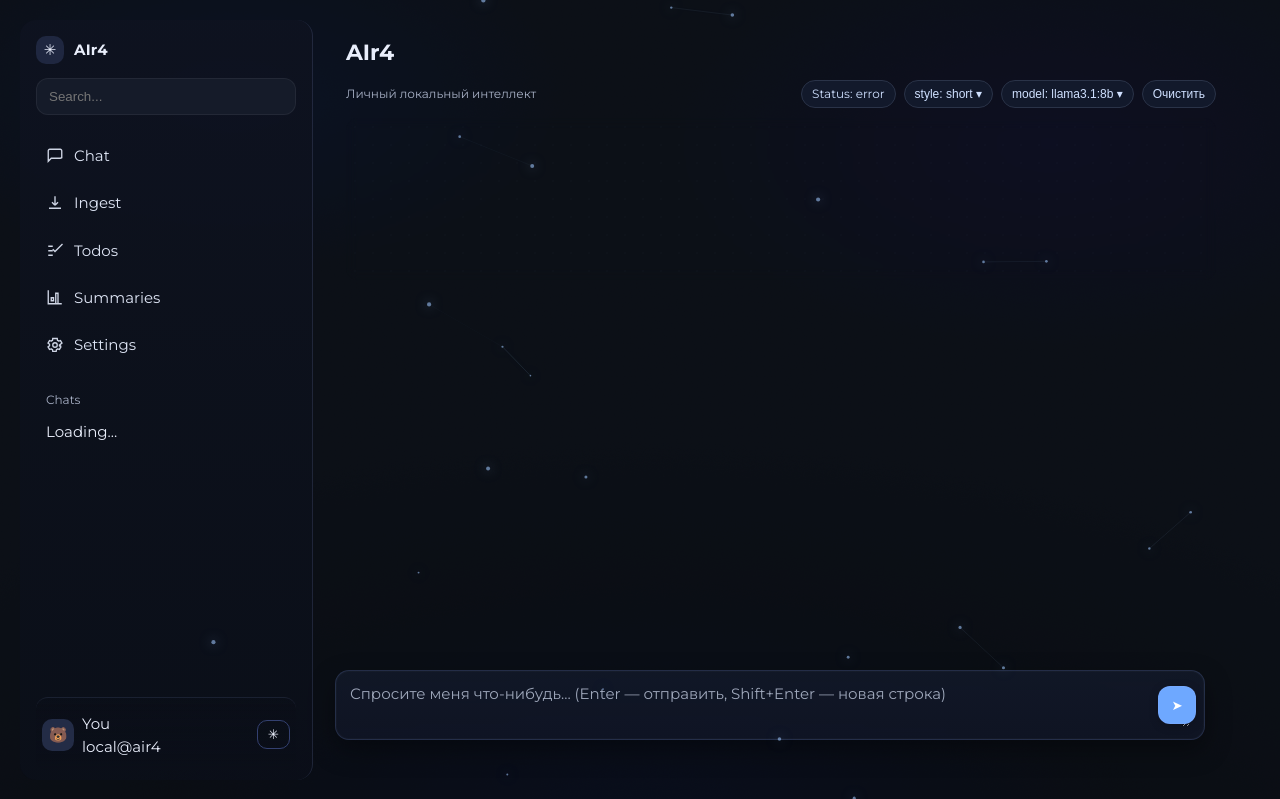
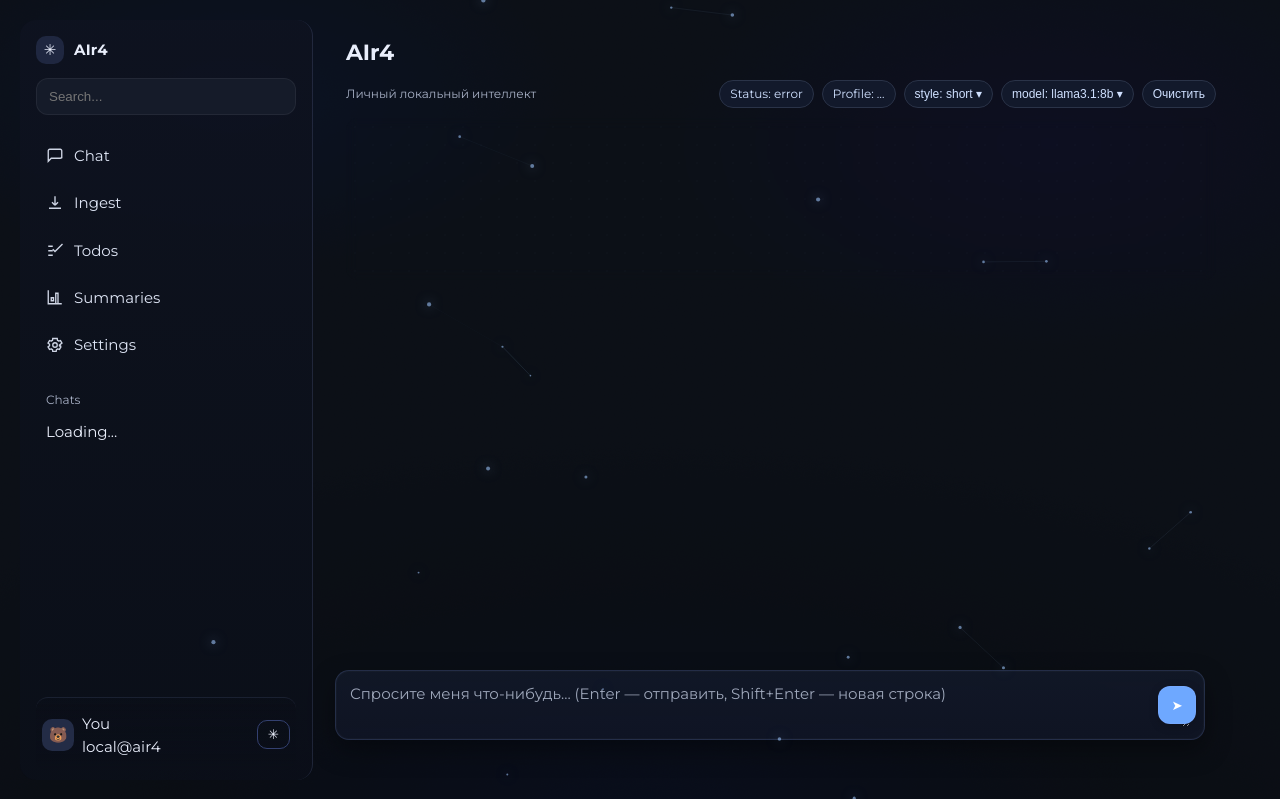
Before and after one commit to lubinartur/ar4-clean, a Python web app: template backend/app/templates/chat.html in a window 1280 px wide. Shown: the top 799 px of the page. Run offline with Jinja, Linux system fonts and the light colour scheme; the template is opened without the code that fills it, so the values that code supplies are empty; some libraries are stand-ins or nearby versions.

Commit message:
Phase 11: profile (LTM + personalization) integrated

```diff
--- a/backend/app/templates/chat.html
+++ b/backend/app/templates/chat.html
@@ -112,7 +112,7 @@
       <div class="stage-head head-sub-row">
         <div class="head-sub">Личный локальный интеллект</div>
         <div class="head-actions">
-          <span id="health-badge" class="ws-badge">Loading…</span>
+          <span id="health-badge" class="ws-badge">Loading…</span> <span id="profile-badge" class="ws-badge">Profile: …</span>
 
           <!-- ▼ Dropdown: style -->
           <div class="style-dd">
@@ -434,4 +434,25 @@
     requestAnimationFrame(()=>{ scrollToBottom(true); });
   })();
   </script>
-{% endblock %}
+{% endblock %}<script>
+(async function(){
+  async function refreshProfile(){
+    try{
+      const r = await fetch('/memory/profile');
+      const j = await r.json();
+      const badge = document.getElementById('profile-badge');
+      if(!badge) return;
+      const name = j.name || j.display_name || j.user_id || 'dev';
+      const goals = Array.isArray(j.goals) ? j.goals : [];
+      const done = goals.filter(g => String(g.status||'').toLowerCase()==='done' || Number(g.progress||0)>=1).length;
+      const total = goals.length;
+      badge.textContent = total ? `Profile: ${name} · goals ${done}/${total}` : `Profile: ${name}`;
+    } catch(e){
+      const badge = document.getElementById('profile-badge');
+      if(badge) badge.textContent = 'Profile: n/a';
+    }
+  }
+  window.addEventListener('load', refreshProfile);
+  setInterval(refreshProfile, 10000);
+})();
+</script>
```
Also changed, not shown: backend/app/main.py (+7 -0 lines).
